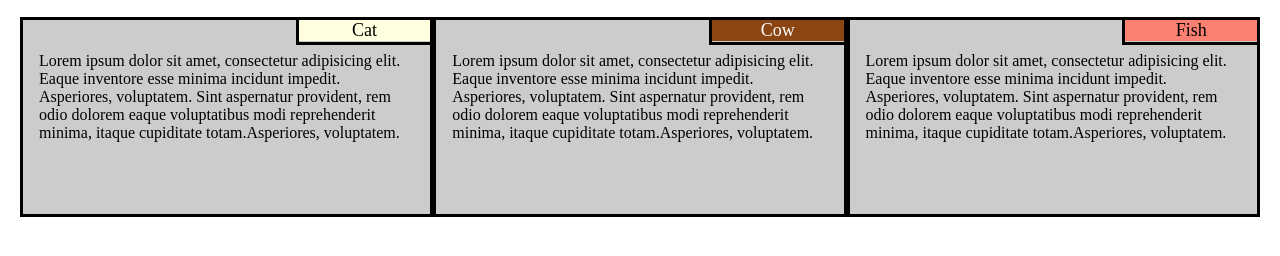
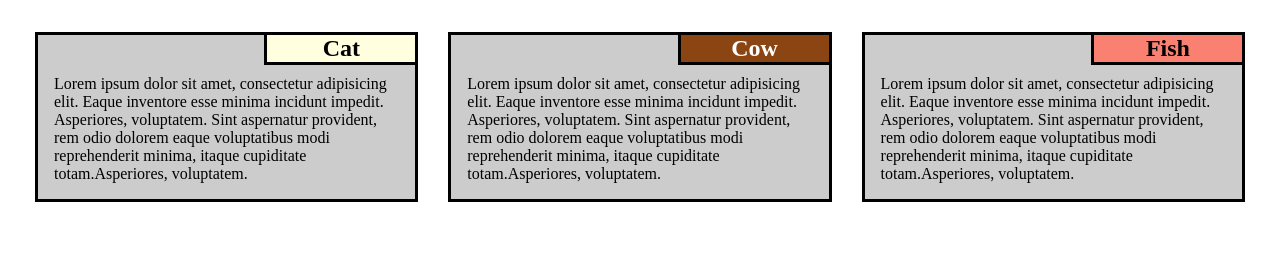
Before and after one commit to dkilcy/coursera-test, a plain HTML site: page mod2-solution/index.html in a window 1280 px wide. Shown: the part 60-316 px from the top of the page. Drawn offline with Linux system fonts and the light colour scheme.

Commit message:
mod2 finish

```diff
--- a/mod2-solution/css/styles.css
+++ b/mod2-solution/css/styles.css
@@ -11,33 +11,36 @@ h1 {
 }
 
 .cat {
-  font-size:  18px;
+  font-size:  24px;
+  font-weight: bold;
   background-color: lightyellow;
 }
 
 .cow {
-  font-size:  18px;
+  font-size:  24px;
+  font-weight: bold;
   background-color: saddlebrown;
   color:  white;
 }
 
 .fish {
-  font-size:  18px;
+  font-size:  24px;
+  font-weight: bold;
   background-color: salmon;
 }
 
 .box {
   position: relative;
   background-color: #CCCCCC;
-  padding-top: 2em;
+  padding-top: 2.5em;
   padding-left: 1em;
   padding-right: 1em;
+  padding-bottom: 1em;
 
-  height: 200px;
   border-color: black;
   border-style: solid;
 
-  margin-bottom: 20px;
+  margin: 15px;
 }
 
 .tab {
@@ -46,8 +49,8 @@ h1 {
   top: 0px;
   right: 0px;
 
-  width: 33%;
-  height: 25px;
+  width: 40%;
+  height: 30px;
   text-align: center;
 
   border-color: black;
--- a/mod2-solution/index.html
+++ b/mod2-solution/index.html
@@ -11,23 +11,22 @@
 <div class="row">
   <h1>Our Menu</h1>
 
-    <div class="box col-lg col-md">
-      <div>
-    <section class="tab"><p class="cat">Cat</p></section>
-      <p>Lorem ipsum dolor sit amet, consectetur adipisicing elit. Eaque inventore esse minima incidunt impedit. Asperiores, voluptatem. Sint aspernatur provident, rem odio dolorem eaque voluptatibus modi reprehenderit minima, itaque cupiditate totam.Asperiores, voluptatem. </p>
+    <div class="col-lg col-md">
+      <div class="box">
+        <p class="tab cat">Cat</p>
+         <p>Lorem ipsum dolor sit amet, consectetur adipisicing elit. Eaque inventore esse minima incidunt impedit. Asperiores, voluptatem. Sint aspernatur provident, rem odio dolorem eaque voluptatibus modi reprehenderit minima, itaque cupiditate totam.Asperiores, voluptatem. </p>
+        </div>
       </div>
-    </div>
-    <div class="box col-lg col-md">
-      <div>
-      <section class="tab"><p class="cow">Cow</p></section>
-      <p>Lorem ipsum dolor sit amet, consectetur adipisicing elit. Eaque inventore esse minima incidunt impedit. Asperiores, voluptatem. Sint aspernatur provident, rem odio dolorem eaque voluptatibus modi reprehenderit minima, itaque cupiditate totam.Asperiores, voluptatem. </p>
+    <div class="col-lg col-md">
+      <div class="box">
+        <p class="tab cow">Cow</p>
+          <p>Lorem ipsum dolor sit amet, consectetur adipisicing elit. Eaque inventore esse minima incidunt impedit. Asperiores, voluptatem. Sint aspernatur provident, rem odio dolorem eaque voluptatibus modi reprehenderit minima, itaque cupiditate totam.Asperiores, voluptatem. </p>
+        </div>
       </div>
-    </div>
-
-    <div class="box col-lg col-md">
-      <div>
-      <section class="tab"><p class="fish">Fish</p></section>
-      <p>Lorem ipsum dolor sit amet, consectetur adipisicing elit. Eaque inventore esse minima incidunt impedit. Asperiores, voluptatem. Sint aspernatur provident, rem odio dolorem eaque voluptatibus modi reprehenderit minima, itaque cupiditate totam.Asperiores, voluptatem. </p>
+    <div class="col-lg col-md">
+      <div class="box">
+        <p class="tab fish">Fish</p>
+          <p>Lorem ipsum dolor sit amet, consectetur adipisicing elit. Eaque inventore esse minima incidunt impedit. Asperiores, voluptatem. Sint aspernatur provident, rem odio dolorem eaque voluptatibus modi reprehenderit minima, itaque cupiditate totam.Asperiores, voluptatem. </p>
       </div>
     </div>
 </body>
```
